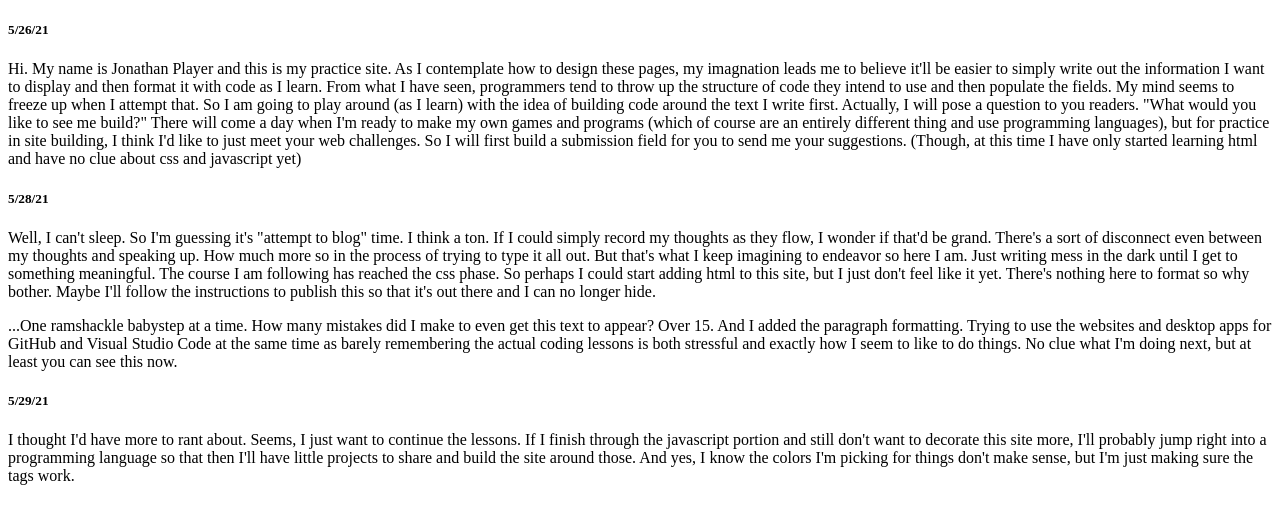
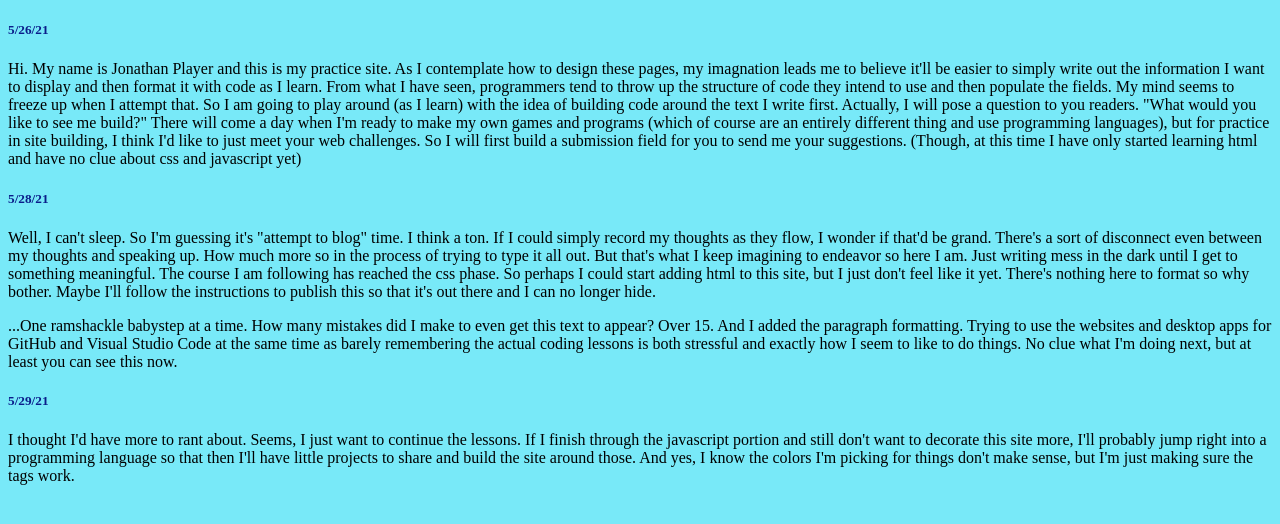
Before and after one commit to jonathanplayer/practice, a plain HTML site: page index.html in a window 1280 px wide. Drawn offline with Linux system fonts and the light colour scheme.

Commit message:
Update index.html

```diff
--- a/index.html
+++ b/index.html
@@ -4,7 +4,7 @@
 <!-- This is where internal css would go. <style></style> -->
 
 	<head>
-		<link href="Practice CSS/style.css">
+		<link href="Practice CSS/style.css" rel="stylesheet">
 		<meta charset="utf-8">
 		<title>Jonathan's Practice Site</title>
 	</head>
```
